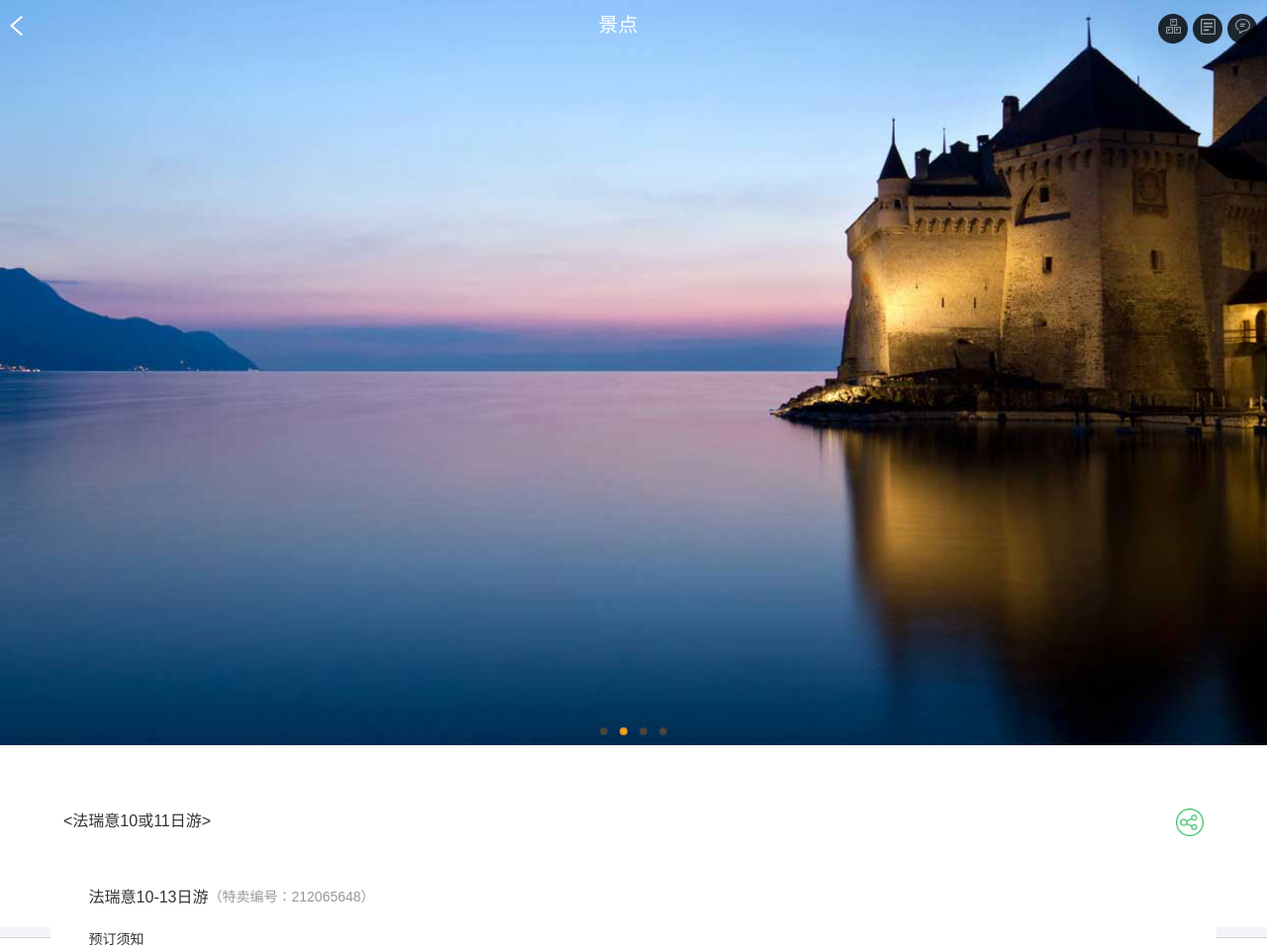
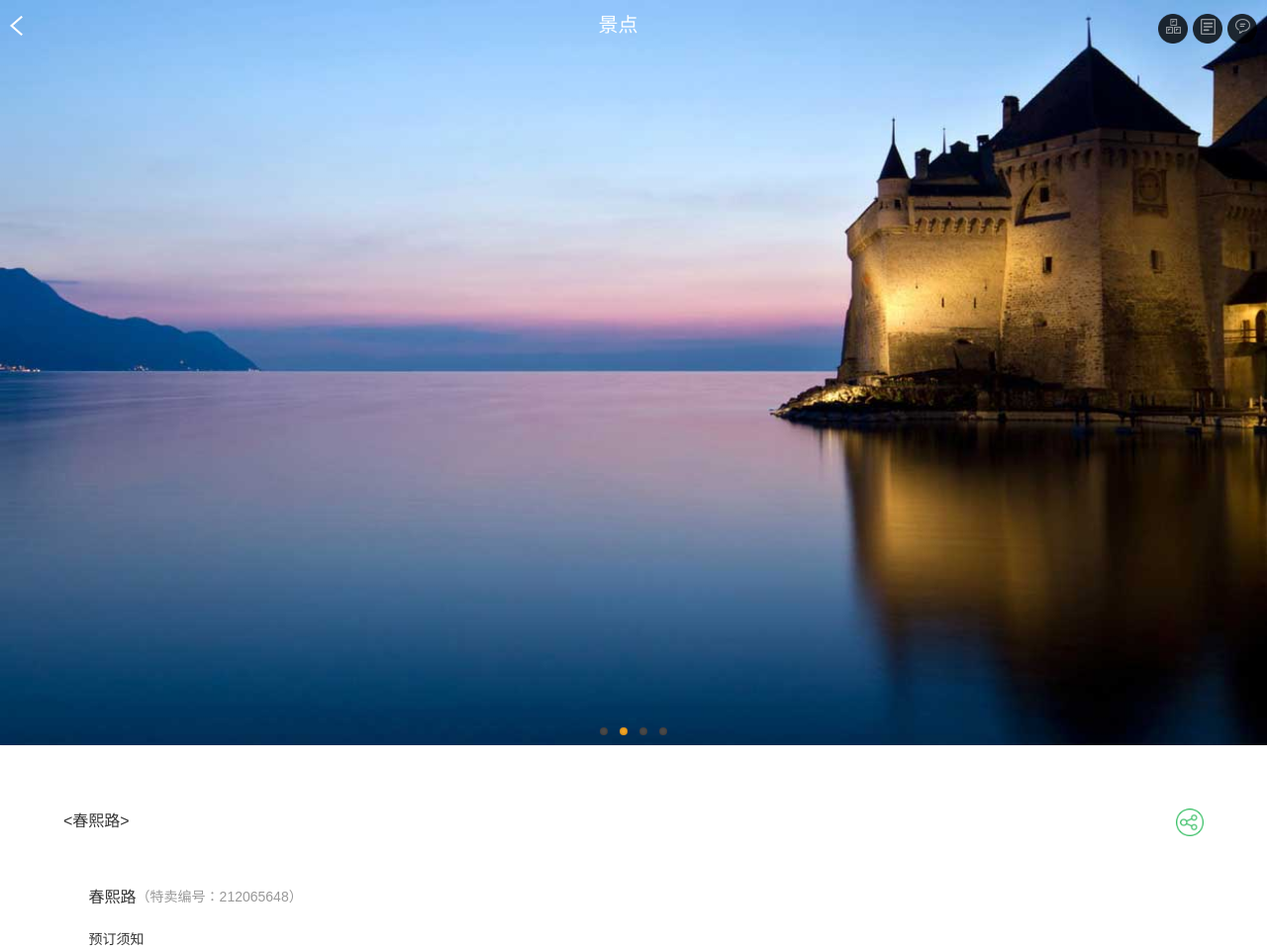
Before and after one commit to Jenna-u/enjoy-journey, a website: page dingpiaoxq.html in a window 1280 px wide. Shown: the top 961 px of the page at 99% size. Drawn offline with Linux system fonts and the light colour scheme.

Commit message:
景点详情

```diff
--- a/dingpiaoxq.html
+++ b/dingpiaoxq.html
@@ -11,6 +11,7 @@
   <!--库-->
   <link rel="stylesheet" type="text/css" href="css/amazeui.css">
   <script type="text/javascript" src="js/jquery.min.js"></script>
+  <script type="text/javascript" src="js/handlebars-v4.0.11.js"></script>
   <script type="text/javascript" src="js/amazeui.js"></script>
   <link rel="stylesheet" type="text/css" href="css/style.css">
 </head>
@@ -20,7 +21,9 @@
     <!-----------首页头部----------->
     <div class="index_head dpxqHead">
       <div class="logo backBnt">
-        <a href="#"><img src="img/icon07.png"></a>
+        <a href="#">
+          <img src="img/icon07.png">
+        </a>
       </div>
       <!----------------搜索------------------>
       <div class="search searchC">
@@ -40,31 +43,56 @@
     <div id="index_banner" style="margin-top:0;">
       <div class="am-slider am-slider-default">
         <ul class="am-slides">
-          <li><a title="" href="#"><img src="img/img04.jpg"/></a></li>
-          <li><a title="" href="#"><img src="img/img04.jpg"/></a></li>
-          <li><a title="" href="#"><img src="img/img04.jpg"/></a></li>
-          <li><a title="" href="#"><img src="img/img04.jpg"/></a></li>
+          <li>
+            <a title="" href="#">
+              <img src="img/img04.jpg" />
+            </a>
+          </li>
+          <li>
+            <a title="" href="#">
+              <img src="img/img04.jpg" />
+            </a>
+          </li>
+          <li>
+            <a title="" href="#">
+              <img src="img/img04.jpg" />
+            </a>
+          </li>
+          <li>
+            <a title="" href="#">
+              <img src="img/img04.jpg" />
+            </a>
+          </li>
         </ul>
       </div>
     </div>
-    <div class="jdjs">
+    <div id="sceic_details_wrap" class="jdjs">
+      <script id="sceic_details" type="text/x-handlebars-template">
         <h1 class="xqTitle">
-        <法瑞意10或11日游> <i></i></h1>
+          <{{name}}> <i></i>
+        </h1>
       <p class="nrjj">
-        超4500人出游，超千单好评，全含，瑞士深度，少女峰，金色山口，法拉 直飞红海，游轮3晚畅游，红海2晚度假，埃德福神庙声光秀 ...
+        {{description}}
       </p>
     </div>
     <div class="yjjk">
-      <h2 class="pjtitle">法瑞意10-13日游 成人票 1张</h2>
+      <h2 class="pjtitle">{{name}} 成人票 1张</h2>
       <div class="jgLine">
-        <div class="jgLeft"><span>￥ <em>2348</em> 起</span>
-          <p><i>立减2元</i></p>
+        <div class="jgLeft">
+          <span>￥
+            <em>{{price}}</em> 起</span>
+          <p>
+            <i>立减2元</i>
+          </p>
         </div>
-        <div class="ydBnt"><a href="menpiaodd.html">预订</a></div>
+        <div class="ydBnt">
+          <a href="menpiaodd.html">预订</a>
+        </div>
       </div>
       <div class="con">
-        <a class="more" onClick="toshare()" href="javascript:void(0)">套餐说明 <img src="img/icon08d.png"></a>
-
+        <a class="more" onClick="toshare()" href="javascript:void(0)">套餐说明
+          <img src="img/icon08d.png">
+        </a>
       </div>
     </div>
     <div class="yjjk">
@@ -84,22 +112,23 @@
       </p>
     </div>
     <div class="yjjk">
-      <h3 class="jdjsA"><i></i>景点介绍</h3>
+      <h3 class="jdjsA">
+        <i></i>景点介绍</h3>
       <p class="nrC">
-        北京海洋馆<br> 北京海洋馆占地12万平方米，建筑面积4.2万平方米，绿化面积达8万多平方米。[1-2]
-        <br> 北京海洋馆是大型的、现代化的、先进的海洋生物科普馆。它在多方面居于国内外领先地位：整体建筑面积最大，占地面积最大总水量最大；北京海洋馆首创人工海水，且海水量相当大[3] 。北京海洋馆拥有世界先进的维生系统，使用人工海水，总水量达18000吨。 馆内饲养和展示各种海洋鱼类及生物达千余种，数万尾；同时生物收藏量也属最大：海底生物总饲育鱼类达3万-5万尾，其中海洋观赏鱼类及淡水观赏鱼类近千余种。已有数万尾观赏鱼入住了
+       {{expandDescription}}
       </p>
-
     </div>
     <!--弹层-->
     <div class="am-share am-shareA">
         <div class="cqtc">
-        <div class="pjTitleA"><span>法瑞意10-13日游</span>
+          <div class="pjTitleA">
+            <span>{{name}}</span>
             <p>（特卖编号：212065648）</p>
           </div>
           <div class="dpxz">
             <span>预订须知</span>
-          <p>门票类型：电子票<br> 提前预定时间：当天16点以前
+            <p>门票类型：电子票
+              <br> 提前预定时间：当天16点以前
               <br> 入园方式：换票入园短信
               <br> 门票有效期：2016.09.30
               <br> 取票方式：凭订单号至北京海洋馆售票处（北京动物园北门）网络票兑换窗口换票。
@@ -107,17 +136,28 @@
           </div>
           <div class="dpxz">
             <span>其他说明</span>
-          <p>1、 费用包含：含北京海洋馆成人门票（1张动物园成人门票（1张）；<br> 2、 有效期内未使用可退款；<br> 3、 咨询热线：6217 6655 - 6157；<br> 4、门票 2016年5月31日前有效，过期作废；<br> 5、 凭订单号至北京海洋馆售票处（北京动物园北门）网络兑换窗口换票<br> 此活动最终解释权归北京海洋馆所有
+            <p>1、 费用包含：含北京海洋馆成人门票（1张动物园成人门票（1张）；
+              <br> 2、 有效期内未使用可退款；
+              <br> 3、 咨询热线：6217 6655 - 6157；
+              <br> 4、门票 2016年5月31日前有效，过期作废；
+              <br> 5、 凭订单号至北京海洋馆售票处（北京动物园北门）网络兑换窗口换票
+              <br> 此活动最终解释权归北京海洋馆所有
             </p>
           </div>
           <div class="jgLine">
-          <div class="jgLeft"><span>￥ <em>2348</em> 起</span></div>
-          <div class="ydBnt"><a href="menpiaodd.html">预订</a></div>
+            <div class="jgLeft">
+              <span>￥
+                <em>2348</em> 起</span>
+            </div>
+            <div class="ydBnt">
+              <a href="menpiaodd.html">预订</a>
             </div>
           </div>
         </div>
+      </div>
+    </script>
       <script>
-      $(function() {
+        $(function () {
           $('.am-slider').flexslider({
             controlNav: true, // Boolean: 是否创建控制点
             directionNav: false, // Boolean: 是否创建上/下一个按钮（previous/next）
@@ -133,15 +173,16 @@
             $("body").append('<div class="sharebg"></div>');
             $(".sharebg").addClass("sharebg-active");
           }
-        $(".sharebg-active,.share_btn,.clooseBnt").click(function() {
+          $(".sharebg-active,.share_btn,.clooseBnt").click(function () {
             $(".am-shareA").removeClass("am-modal-active");
-          setTimeout(function() {
+            setTimeout(function () {
               $(".sharebg-active").removeClass("sharebg-active");
               $(".sharebg").remove();
             }, 300);
           })
         }
       </script>
+      <script type="text/javascript" src="js/scenic_spot/sceic_details.js"></script>
     </div>
 </body>
 
--- /dev/null
+++ b/js/json/scenic_details.json
@@ -0,0 +1,42 @@
+{
+  "msg": "请求成功",
+  "code": 200,
+  "data": {
+    "img": "upload/ticket/2016/11/1480647699071.jpg,upload/ticket/2016/11/1480647730182.jpg,upload/ticket/2016/11/1480647880359.jpg,upload/ticket/2016/11/1480647880622.jpg,upload/ticket/2016/11/1480647880884.jpg",
+    "culturalScore": 0,
+    "vrTitle": "IMG_000028@4K.jpg,IMG_000027@4K.jpg,57babb8cbef98.jpg,IMG_000029@4K.jpg",
+    "sceneryScore": 0,
+    "description": "春熙路是成都的时尚中心、也是当地美食和美女的集中地。来这条成都最具代表性的商业步行街逛逛，吃吃东西，看看养眼的美女，是来成都必做的一件事。 春熙路不仅仅是一条街，而是指北新街以东、总府路以南、红星路以西、东大街以北、南新街、中新街及其临街区域。外地人来到成都，如果不逛逛春熙路，就好比到北京不去王府井，到上海不到南京路一样会非常遗憾。 春熙路街道两边，百年老店、时尚商场、品牌专卖、美味小吃店云集，钟水饺、赖汤圆、韩包子、龙抄手等名吃在春熙路上都有分店。周末，这里也是成都市民休闲的绝佳去处。春熙路还是打望成都美女的最好时机。而周末的春熙路，则是一场美女云集的盛会。 春熙路主街的交汇处是著名的中山广场，屹立着孙中山铜像。北口还有用花岗石雕制而成的成都风俗浮雕艺术墙，描绘了唐代成都的庙会、",
+    "collected": false,
+    "type": "休闲,文化",
+    "merchantName": null,
+    "cover": "upload/ticket/2016/11/thum/1480647880359.jpg",
+    "score": 0,
+    "trafficScore": 0,
+    "top": 0,
+    "vrImg": "upload/vr/2017/4/3217/00d9caaca6647caac77a30801e5a5f9dND23.jpg,upload/vr/2017/4/3217/03c721094ca477f2f9dc0a340aa5ef11PZU5.jpg,upload/vr/2017/4/3217/3598c3904deaf3dd2deed61e5f2d0fefXGXO.jpg,upload/vr/2017/4/3217/90a99dd92ccaafb01ae0c5a3e9c36c72J14I.jpg",
+    "merchantId": 1,
+    "zone": "成都",
+    "price": 628,
+    "vrImgThum": "upload/vr/2017/4/3217/thum/00d9caaca6647caac77a30801e5a5f9dND23.jpg,upload/vr/2017/4/3217/thum/03c721094ca477f2f9dc0a340aa5ef11PZU5.jpg,upload/vr/2017/4/3217/thum/3598c3904deaf3dd2deed61e5f2d0fefXGXO.jpg,upload/vr/2017/4/3217/thum/90a99dd92ccaafb01ae0c5a3e9c36c72J14I.jpg",
+    "vrState": 0,
+    "id": 217,
+    "scoreNum": 0,
+    "state": 1,
+    "openTime": "全天开放",
+    "address": "成都市锦江区，天府广场以东约1公里处。",
+    "coordinate": "104.074091,30.62303",
+    "level": 1,
+    "appropriateCrowd": "情侣,朋友",
+    "updateTime": 1494864000000,
+    "imgThum": "upload/ticket/2016/11/thum/1480647699071.jpg,upload/ticket/2016/11/thum/1480647730182.jpg,upload/ticket/2016/11/thum/1480647880359.jpg,upload/ticket/2016/11/thum/1480647880622.jpg,upload/ticket/2016/11/thum/1480647880884.jpg",
+    "accommodationScore": 0,
+    "ticketsAddress": "成都市锦江区，天府广场以东约1公里处。",
+    "createTime": 1480647427000,
+    "toursId": null,
+    "name": "春熙路",
+    "zoneCode": 33,
+    "expandDescription": "景点介绍\r\n\r\n春熙路是成都的时尚中心、也是当地美食和美女的集中地。来这条成都最具代表性的商业步行街逛逛，吃吃东西，看看养眼的美女，是来成都必做的一件事。\r\n春熙路不仅仅是一条街，而是指北新街以东、总府路以南、红星路以西、东大街以北、南新街、中新街及其临街区域。外地人来到成都，如果不逛逛春熙路，就好比到北京不去王府井，到上海不到南京路一样会非常遗憾。\r\n春熙路街道两边，百年老店、时尚商场、品牌专卖、美味小吃店云集，钟水饺、赖汤圆、韩包子、龙抄手等名吃在春熙路上都有分店。周末，这里也是成都市民休闲的绝佳去处。春熙路还是打望成都美女的最好时机。而周末的春熙路，则是一场美女云集的盛会。\r\n春熙路主街的交汇处是著名的中山广场，屹立着孙中山铜像。北口还有用花岗石雕制而成的成都风俗浮雕艺术墙，描绘了唐代成都的庙会、花会、灯会、采桑等各个景观。"
+  },
+  "ok": 1
+}
--- a/js/scenic_spot/index.js
+++ b/js/scenic_spot/index.js
@@ -1,4 +1,4 @@
-/* 景点数据请求 */
+/* 景点列表数据请求 */
 
 // $.ajax({
 //   url: 'http://app.lxqcheng.com/ticket/attractionsList',
--- /dev/null
+++ b/js/scenic_spot/sceic_details.js
@@ -0,0 +1,18 @@
+// 景点详情
+
+// $.ajax({
+//   url: `http://app.lxqcheng.com/ticket/attractionsDetail?id=${id}`,
+//   type: 'GET',
+//   success: function (res) {
+//     list = res.data
+//   }
+// })
+
+$.getJSON('http://localhost:8888/js/json/scenic_details.json', function (res) {
+  var context = res.data
+
+  var source = $("#sceic_details").html();
+  var template = Handlebars.compile(source);
+  var html = template(context);
+  $('#sceic_details_wrap').append(html)
+})
```
Lines whose indentation alone changed are shown as unchanged.
